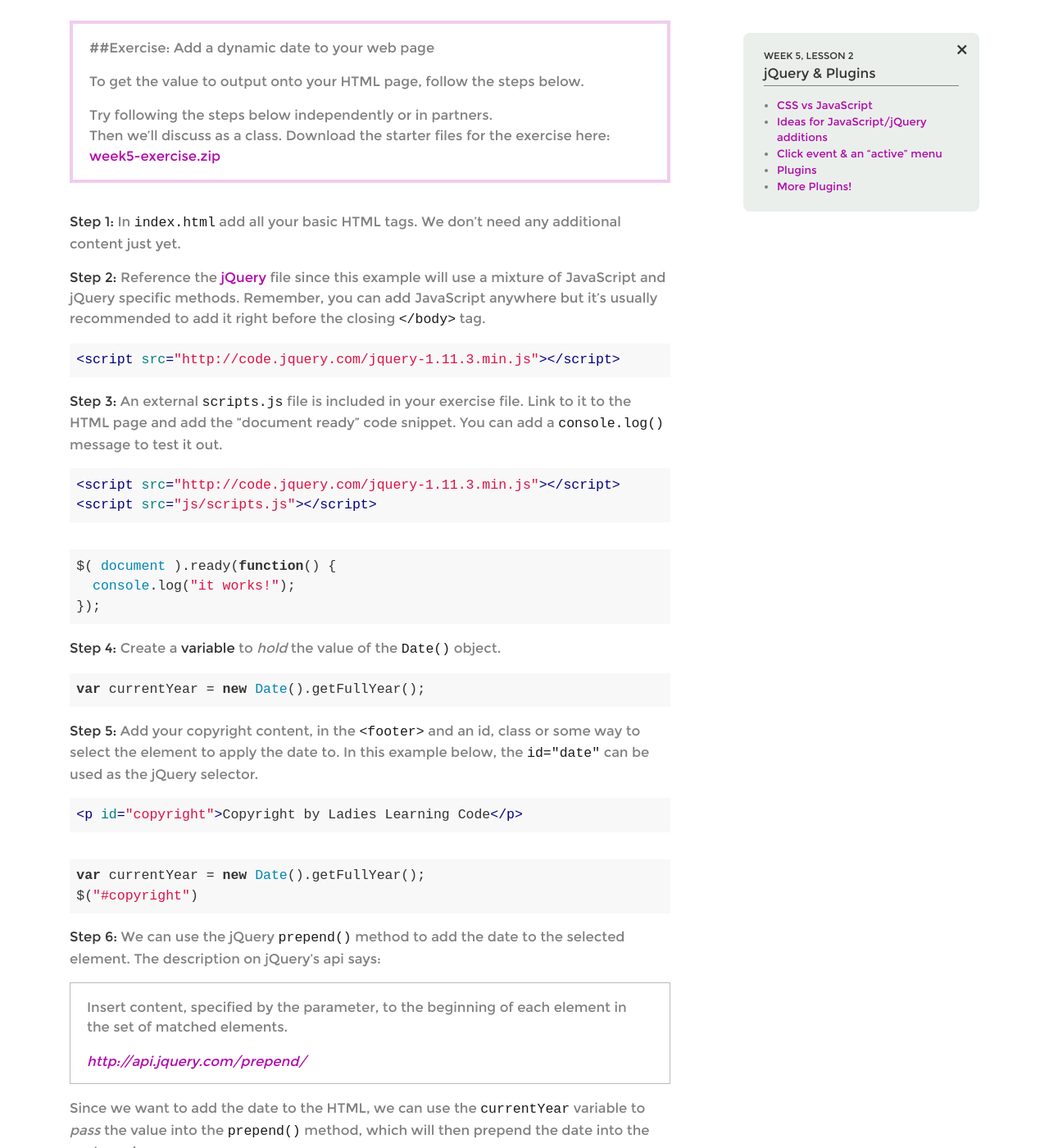
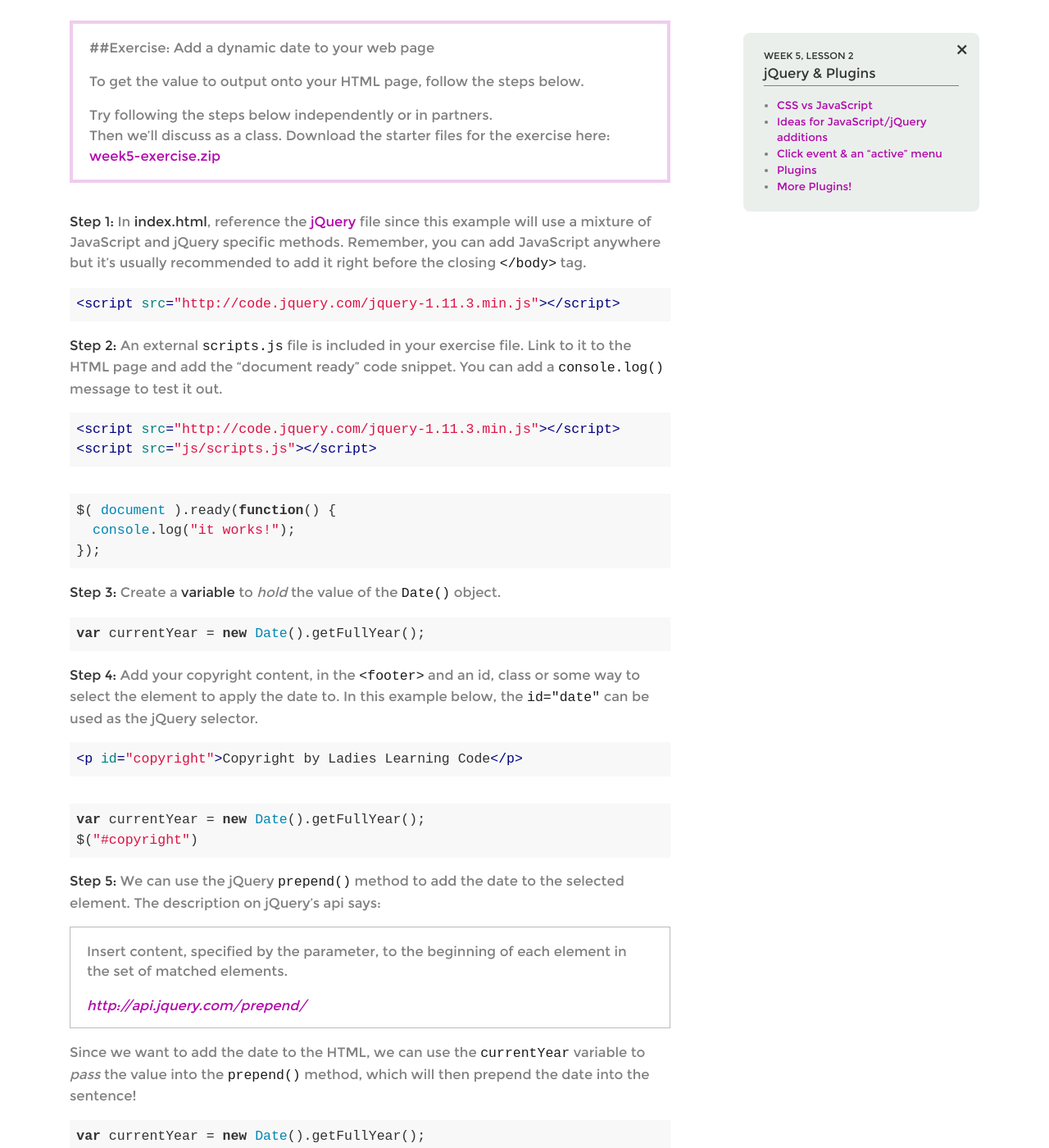
Before and after one commit to kasslent/clc-digital-skills, a Jekyll site: the page built from _lessons/week5.2.md, in a window 1280 px wide and 1400 px high, scrolled down 1401 px. Shown: the whole window at 82% size. Built offline with Jekyll 4.4.1, drawn with Linux system fonts in a browser that asks for light colours.

Commit message:
Updated exercise 5-2.

```diff
--- a/_lessons/week5.2.md
+++ b/_lessons/week5.2.md
@@ -54,13 +54,11 @@ If you want to get just a portion of the date, use a **method**. For example `ge
 >Then we'll discuss as a class.
 >Download the starter files for the exercise here: <a href="{{site.expath}}/week5/week5-exercise.zip" download>week5-exercise.zip</a>
 
-**Step 1:** In `index.html` add all your basic HTML tags.  We don't need any additional content just yet.
-
-**Step 2:** Reference the [jQuery](http://jquery.com/download/) file since this example will use a mixture of JavaScript and jQuery specific methods. Remember, you can add JavaScript anywhere but it's usually recommended to add it right before the closing `</body>` tag.
+**Step 1:** In **index.html**, reference the [jQuery](http://jquery.com/download/) file since this example will use a mixture of JavaScript and jQuery specific methods. Remember, you can add JavaScript anywhere but it's usually recommended to add it right before the closing `</body>` tag.
 
     <script src="http://code.jquery.com/jquery-1.11.3.min.js"></script>
 
-**Step 3:** An external `scripts.js` file is included in your exercise file. Link to it to the HTML page and add the "document ready" code snippet.  You can add a `console.log()` message to test it out.
+**Step 2:** An external `scripts.js` file is included in your exercise file. Link to it to the HTML page and add the "document ready" code snippet.  You can add a `console.log()` message to test it out.
 
     <script src="http://code.jquery.com/jquery-1.11.3.min.js"></script>
     <script src="js/scripts.js"></script>
@@ -83,7 +81,7 @@ If you want to get just a portion of the date, use a **method**. For example `ge
     var currentYear = new Date().getFullYear();
     $("#copyright")
 
-**Step 6:** We can use the jQuery `prepend()` method to add the date to the selected element. The description on jQuery's api says:
+**Step 5:** We can use the jQuery `prepend()` method to add the date to the selected element. The description on jQuery's api says:
 
 <blockquote class="quote">
   <p>Insert content, specified by the parameter, to the beginning of each element in the set of matched elements.</p>
```
Also changed, not shown: other parts of _lessons/week5.2.md (+2 -2 lines).
